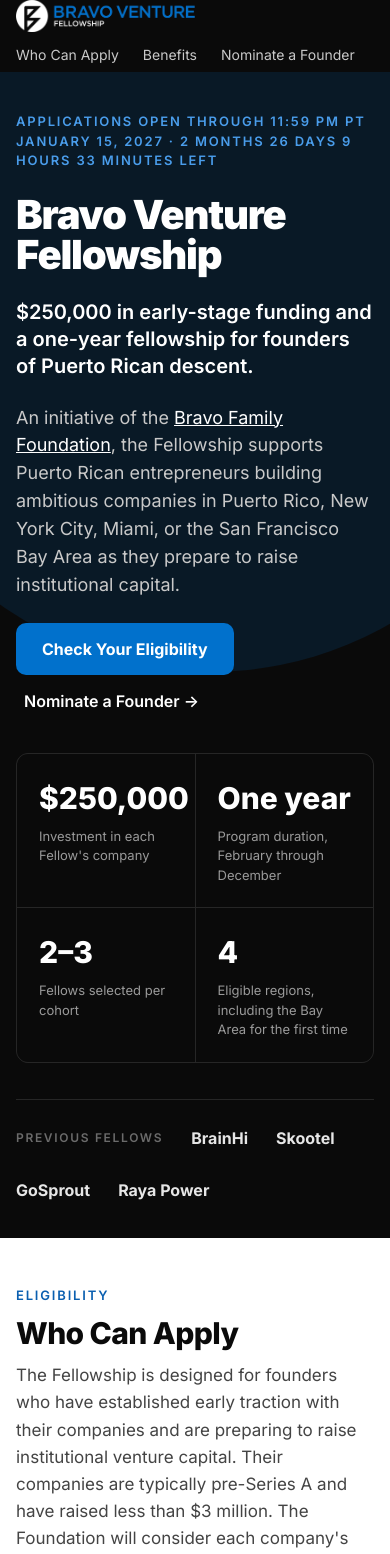
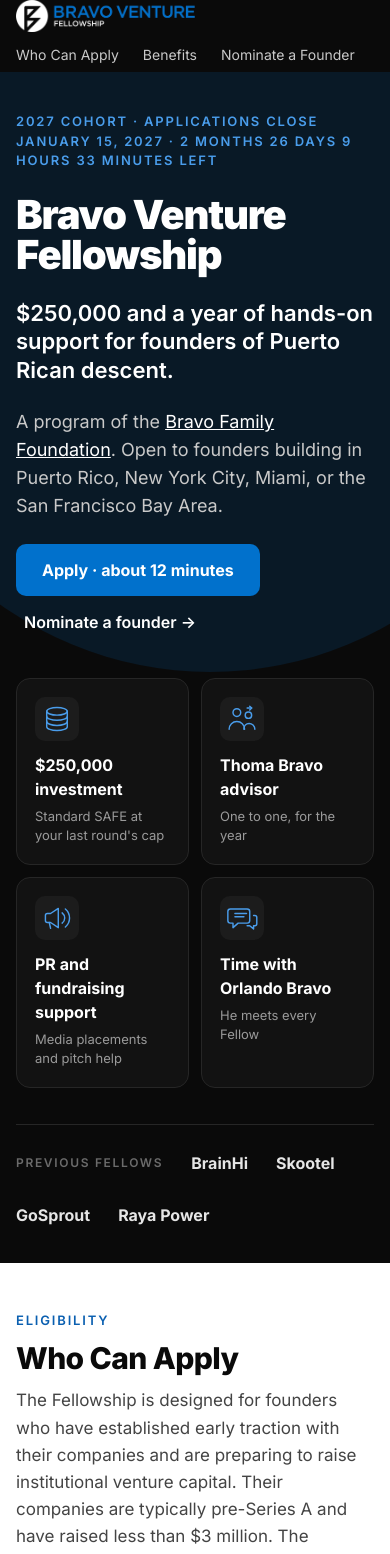
Before and after one commit to vsemercado-1/bvf-applications, a Next.js app: page / in a window 390 px wide. Shown: the top 1554 px of the page. Built offline with nearby package versions, Linux system fonts and the light colour scheme.

Commit message:
Rework hero for scanning; fix progress label and application header

```diff
--- a/app/apply/page.tsx
+++ b/app/apply/page.tsx
@@ -12,9 +12,9 @@
     <>
       <SiteHeader nav={false} />
       <main className="narrow" style={{ padding: "48px 24px 80px", display: "flex", flexDirection: "column", gap: 28 }}>
-        <div className="eyebrow">2027 Cohort application · four short steps</div>
+        <div className="eyebrow">2027 Cohort Application</div>
         <p className="body small" style={{ marginTop: -16 }}>
-          Your answers save as you type, so you can close this tab and come back on this browser. After the first step you&apos;ll get a private link, in case you want to finish from another device.
+          Your answers save as you type. Close this tab and come back on this browser anytime; after the first step you&apos;ll also get a private link for other devices.
         </p>
         <ApplicationForm region={region!} />
       </main>
--- a/app/globals.css
+++ b/app/globals.css
@@ -78,9 +78,15 @@
 .hero-glow { position: absolute; right: -180px; top: -120px; width: 720px; height: 720px; border-radius: 50%; background: var(--accent); opacity: 0.14; pointer-events: none; }
 .hero .wrap { position: relative; display: flex; flex-direction: column; gap: 24px; }
 .hero h1 { font-size: clamp(40px, 6vw, 64px); font-weight: 900; letter-spacing: -0.03em; line-height: 1; }
-.hero .lede { font-size: clamp(20px, 2.4vw, 26px); font-weight: 600; line-height: 1.35; max-width: 800px; }
+.hero .lede { font-size: clamp(22px, 2.8vw, 30px); font-weight: 600; line-height: 1.3; max-width: 820px; }
 .hero .desc { font-size: 18px; line-height: 1.55; color: var(--on-dark-body); max-width: 680px; }
 .hero-ctas { display: flex; gap: 14px; flex-wrap: wrap; align-items: center; }
+.tiles { display: grid; grid-template-columns: repeat(4, minmax(0, 1fr)); gap: 12px; margin-top: 20px; }
+.tile { display: flex; flex-direction: column; gap: 6px; padding: 18px; border: 1px solid #262626; border-radius: 14px; background: #121212; text-decoration: none; color: #fff; }
+.tile:hover { border-color: #3a3a3a; }
+.tile b { font-size: 16px; font-weight: 700; margin-top: 6px; }
+.tile span { font-size: 13px; color: var(--on-dark-muted); }
+.benefit-art-dark { width: 44px; height: 44px; border-radius: 10px; background: #1c1c1c; display: flex; align-items: center; justify-content: center; }
 .stats { display: grid; grid-template-columns: repeat(4, minmax(0, 1fr)); gap: 1px; background: #262626; border: 1px solid #262626; border-radius: 12px; overflow: hidden; margin-top: 16px; }
 .stat { background: var(--ink); padding: 22px; display: flex; flex-direction: column; gap: 6px; }
 .stat b { font-size: 30px; font-weight: 800; }
@@ -200,7 +206,7 @@
 
 @media (max-width: 900px) {
   .cards { grid-template-columns: repeat(2, minmax(0, 1fr)); }
-  .stats { grid-template-columns: repeat(2, minmax(0, 1fr)); }
+  .stats, .tiles { grid-template-columns: repeat(2, minmax(0, 1fr)); }
   .rv-layout { grid-template-columns: 1fr; }
   .sticky { position: static; }
 }
--- a/app/page.tsx
+++ b/app/page.tsx
@@ -20,21 +20,21 @@
       <section className="dark hero">
         <div className="hero-glow" aria-hidden="true" />
         <div className="wrap">
-          <div className="eyebrow">Applications open through 11:59 PM PT {deadlineLong()} · <Countdown /></div>
+          <div className="eyebrow">2027 Cohort · Applications close {deadlineLong()} · <Countdown /></div>
           <h1>Bravo Venture Fellowship</h1>
-          <p className="lede">$250,000 in early-stage funding and a one-year fellowship for founders of Puerto Rican descent.</p>
+          <p className="lede">$250,000 and a year of hands-on support for founders of Puerto Rican descent.</p>
           <p className="desc">
-            An initiative of the <a href="https://www.bravofamilyfoundation.org">Bravo Family Foundation</a>, the Fellowship supports Puerto Rican entrepreneurs building ambitious companies in Puerto Rico, New York City, Miami, or the San Francisco Bay Area as they prepare to raise institutional capital.
+            A program of the <a href="https://www.bravofamilyfoundation.org">Bravo Family Foundation</a>. Open to founders building in Puerto Rico, New York City, Miami, or the San Francisco Bay Area.
           </p>
           <div className="hero-ctas">
-            <Link href="#apply" className="btn btn-accent">Check Your Eligibility</Link>
-            <Link href="#nominate" style={{ fontWeight: 600, textDecoration: "none", padding: "0 8px" }}>Nominate a Founder →</Link>
+            <Link href="#apply" className="btn btn-accent">Apply · about 12 minutes</Link>
+            <Link href="#nominate" style={{ fontWeight: 600, textDecoration: "none", padding: "0 8px" }}>Nominate a founder →</Link>
           </div>
-          <div className="stats">
-            <div className="stat"><b>$250,000</b><span>Investment in each Fellow&apos;s company</span></div>
-            <div className="stat"><b>One year</b><span>Program duration, February through December</span></div>
-            <div className="stat"><b>2–3</b><span>Fellows selected per cohort</span></div>
-            <div className="stat"><b>4</b><span>Eligible regions, including the Bay Area for the first time</span></div>
+          <div className="tiles">
+            <Link href="#benefits" className="tile"><BenefitArt kind="capital" dark /><b>$250,000 investment</b><span>Standard SAFE at your last round&apos;s cap</span></Link>
+            <Link href="#benefits" className="tile"><BenefitArt kind="mentorship" dark /><b>Thoma Bravo advisor</b><span>One to one, for the year</span></Link>
+            <Link href="#benefits" className="tile"><BenefitArt kind="communications" dark /><b>PR and fundraising support</b><span>Media placements and pitch help</span></Link>
+            <Link href="#benefits" className="tile"><BenefitArt kind="orlando" dark /><b>Time with Orlando Bravo</b><span>He meets every Fellow</span></Link>
           </div>
           <div className="fellows">
             <span className="eyebrow">Previous Fellows</span>
@@ -109,9 +109,9 @@
       <section id="apply" className="section">
         <div className="narrow" style={{ display: "flex", flexDirection: "column", gap: 28 }}>
           <div className="section-head">
-            <div className="eyebrow">Application</div>
-            <h2>Check Your Eligibility</h2>
-            <p className="body" style={{ fontSize: 17 }}>You&apos;ll need to meet the two requirements below. The rest of the application is about you and your company, and takes about twelve minutes. Your answers are saved automatically.</p>
+            <div className="eyebrow">Apply</div>
+            <h2>Two questions, then the application.</h2>
+            <p className="body" style={{ fontSize: 17 }}>These are the only hard requirements. The rest is about you and your company, and takes about twelve minutes.</p>
           </div>
           <EligibilityGate />
           <p className="small muted" style={{ textAlign: "center" }}>Already started? Come back on the same browser, or use the private link from your application.</p>
--- a/components/BenefitArt.tsx
+++ b/components/BenefitArt.tsx
@@ -13,11 +13,12 @@
   "aria-hidden": true,
 };
 
-export function BenefitArt({ kind }: { kind: "capital" | "mentorship" | "communications" | "orlando" }) {
+export function BenefitArt({ kind, dark = false }: { kind: "capital" | "mentorship" | "communications" | "orlando"; dark?: boolean }) {
+  const c = dark ? { ...common, stroke: "#4a9deb", width: 36, height: 36 } : common;
   return (
-    <div className="benefit-art">
+    <div className={dark ? "benefit-art-dark" : "benefit-art"}>
       {kind === "capital" && (
-        <svg {...common}>
+        <svg {...c}>
           <ellipse cx="28" cy="16" rx="16" ry="6" />
           <path d="M12 16v8c0 3.3 7.2 6 16 6s16-2.7 16-6v-8" />
           <path d="M12 24v8c0 3.3 7.2 6 16 6s16-2.7 16-6v-8" />
@@ -25,7 +26,7 @@
         </svg>
       )}
       {kind === "mentorship" && (
-        <svg {...common}>
+        <svg {...c}>
           <circle cx="20" cy="18" r="6" />
           <circle cx="38" cy="22" r="5" />
           <path d="M8 44c0-7 5.4-12 12-12s12 5 12 12" />
@@ -35,7 +36,7 @@
         </svg>
       )}
       {kind === "communications" && (
-        <svg {...common}>
+        <svg {...c}>
           <path d="M10 24v8a3 3 0 0 0 3 3h5l12 8V13l-12 8h-5a3 3 0 0 0-3 3z" />
           <path d="M36 20c2.5 2 4 5 4 8s-1.5 6-4 8" />
           <path d="M41 14c4 3.5 6.5 8.5 6.5 14s-2.5 10.5-6.5 14" />
@@ -43,7 +44,7 @@
         </svg>
       )}
       {kind === "orlando" && (
-        <svg {...common}>
+        <svg {...c}>
           <path d="M10 14h26a4 4 0 0 1 4 4v14a4 4 0 0 1-4 4H22l-8 7v-7h-4a4 4 0 0 1-4-4V18a4 4 0 0 1 4-4z" />
           <path d="M46 24h2a3 3 0 0 1 3 3v10a3 3 0 0 1-3 3h-2v5l-6-5h-4" />
           <path d="M17 26h14" />
--- a/lib/schema.ts
+++ b/lib/schema.ts
@@ -55,6 +55,7 @@
 
 export function fill(template: string, ctx: Ctx): string {
   return template
+    .replace(/\{CompanyLabel\}/g, ctx.company || "Company")
     .replace(/\{first\}/g, ctx.first || "you")
     .replace(/\{First\}/g, ctx.first || "You")
     .replace(/\{company\}/g, ctx.company || "your company")
@@ -92,7 +93,7 @@
   },
   {
     id: "company",
-    short: "{company}",
+    short: "{CompanyLabel}",
     title: "{First}, tell us about {company}.",
     fields: [
       {
```
Also changed, not shown: components/Avatar.tsx (+10 -1 lines).
